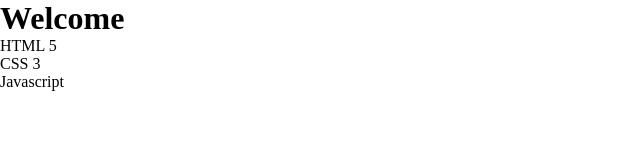
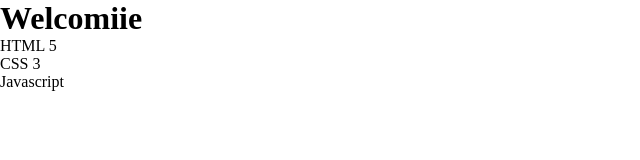
Before and after one commit to OumaimaBAHJAT/formation-poe-git, a plain HTML site: page js/index.html in a window 1280 px wide. Shown: the full height of the page, 0-640 px from the left. Drawn offline with Linux system fonts and the light colour scheme; files that its build step writes are made by us from their sources.

Commit message:
modification

```diff
--- a/js/index.html
+++ b/js/index.html
@@ -5,7 +5,7 @@
 <link rel="stylesheet" href="./css/style.css" />
 </head>
 <body>
-<h1>Welcome</h1>
+<h1>Welcomiie</h1>
 <ul>
 <li>HTML 5</li>
 <li>CSS 3</li>
```
